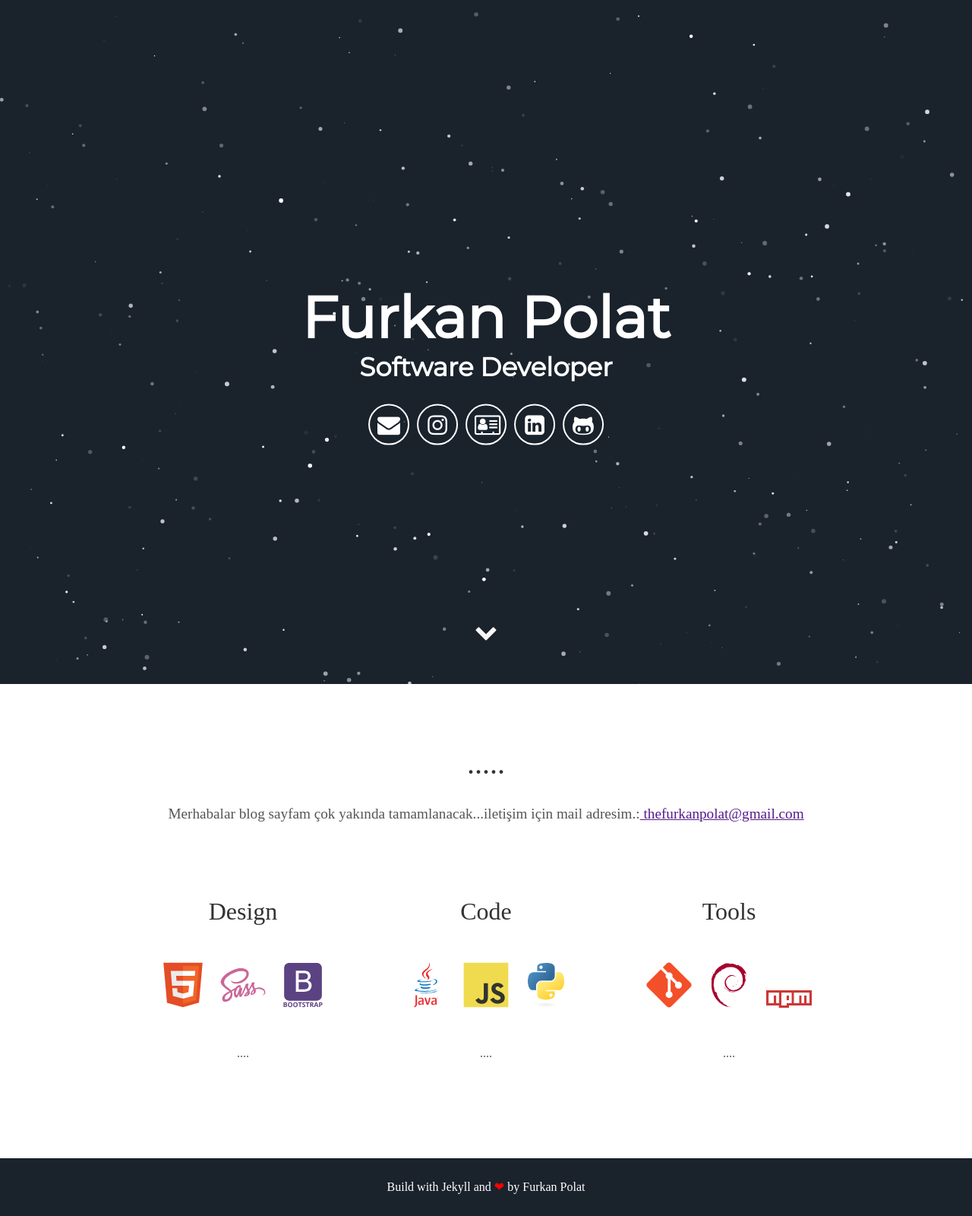
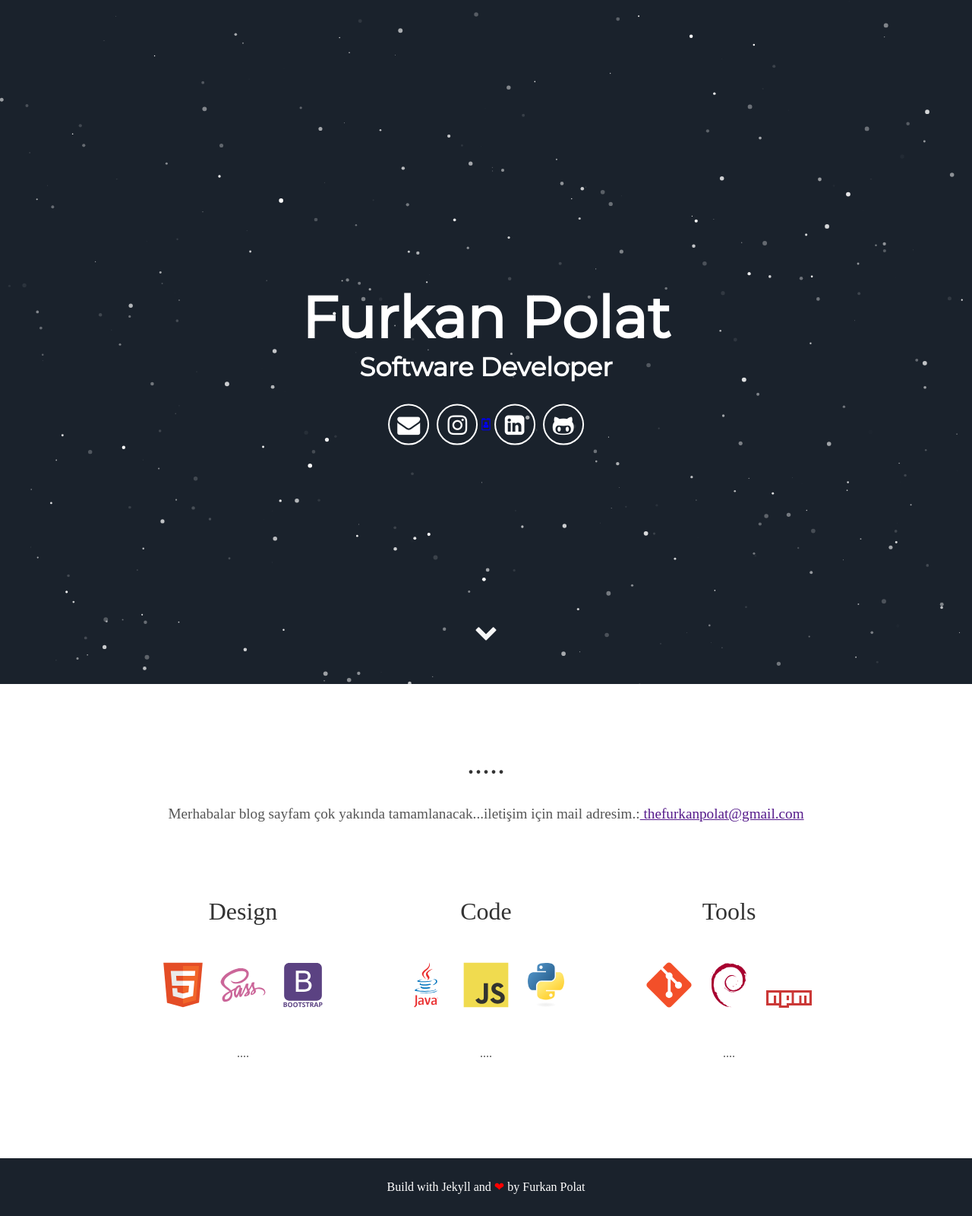
Before and after one commit to thefurkanpolat/thefurkanpolat.github.iooooo, a Jekyll site: the page built from index.html, in a window 1280 px wide. Shown: the whole page at 76% size. Built offline with Jekyll 4.4.1, drawn with Linux system fonts in a browser that asks for light colours; some web fonts are replaced.

Commit message:
Update header.html

```diff
--- a/_includes/header.html
+++ b/_includes/header.html
@@ -7,7 +7,7 @@
       <div class="header-icons">
         <a aria-label="Send email" href="mailto:thefurkanpolat@gmail.com"><i class="icon fa fa-envelope"></i></a>
         <a aria-label="My Instagram" target="_blank" href="https://www.instagram.com/thefurkanpolat"><i class="icon fa fa-instagram" aria-hidden="true"></i></a>
-        <a aria-label="My Facebook" target="_blank" href="https://www.facebook.com/thefurkanpolat"><i class="icon fa fa-address-card-o" aria-hidden="true"></i></a>
+        <a aria-label="My Facebook" target="_blank" href="https://www.facebook.com/thefurkanpolat"><i class="fa fa-id-badge" aria-hidden="true"></i></a>
         <a aria-label="My LinkedIn" target="_blank" href="https://www.linkedin.com/in/"><i class="icon fa fa-linkedin-square" aria-hidden="true"></i></a>
         <a aria-label="My Github" target="_blank" href="https://github.com/thefurkanpolat"><i class="icon fa fa-github-alt" aria-hidden="true"></i></a>
       </div>
```
